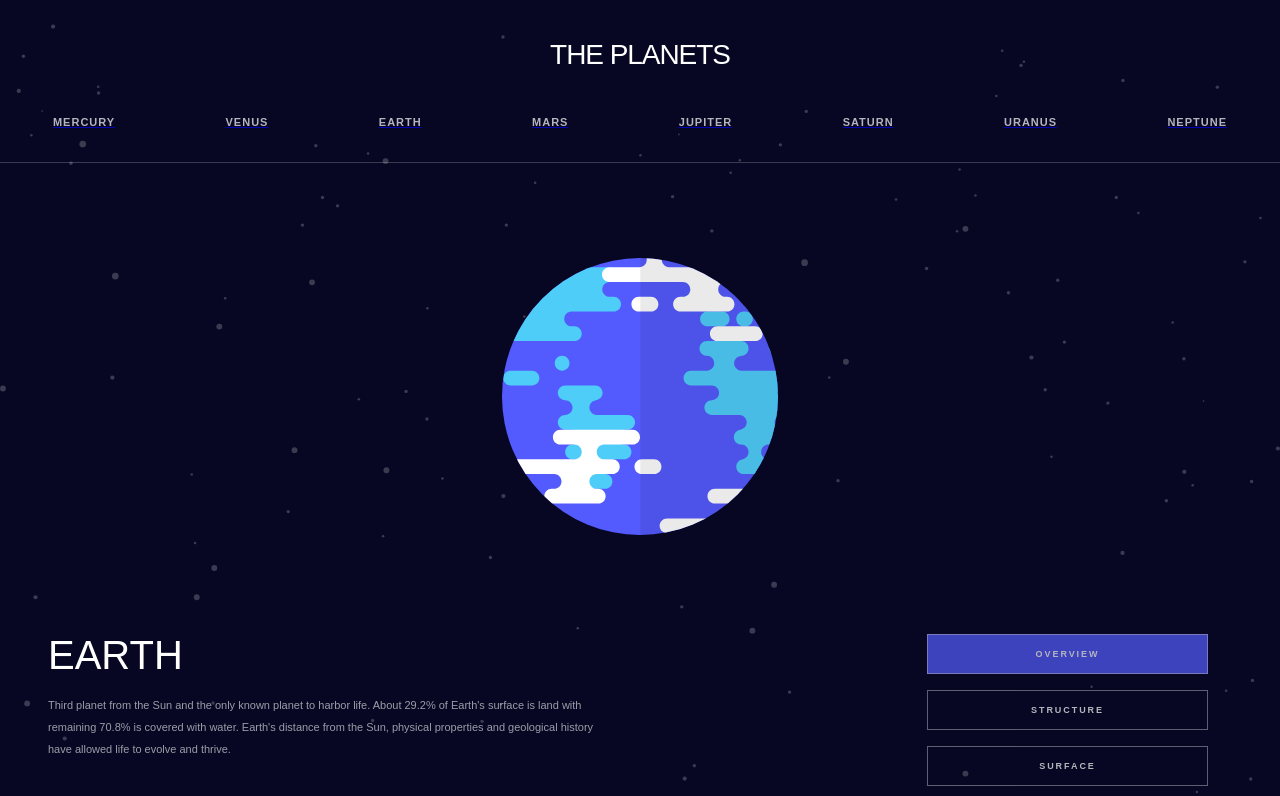
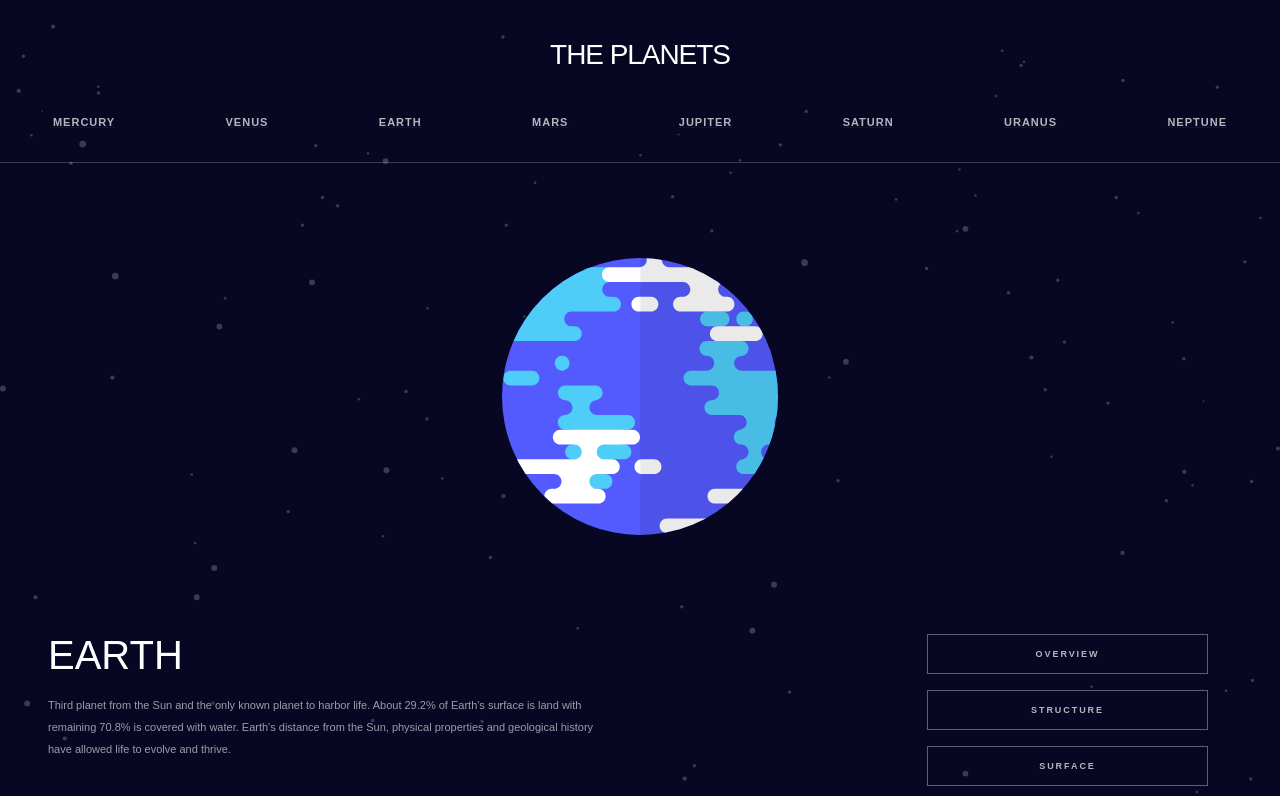
Before and after one commit to LevaniMesxia23/Planets-fact-site, a React (Vite) app: page /Earth in a window 1280 px wide. Shown: the top 796 px of the page. Built offline with nearby package versions, Linux system fonts and the light colour scheme.

Commit message:
fixed bugs

```diff
--- a/src/App.tsx
+++ b/src/App.tsx
@@ -1,13 +1,10 @@
 import Header from "./components/Header";
-import { createGlobalStyle } from "styled-components";
-import { useMediaQuery } from "@uidotdev/usehooks";
 import {
   BrowserRouter as Router,
   Routes,
   Route,
   Navigate,
 } from "react-router-dom";
-import { createContext, useContext } from 'react';
 import GlobalStyles from "./styles/GlobalStyles";
 import Planets from "./components/Planets";
 import React from "react";
--- a/src/components/Planets.tsx
+++ b/src/components/Planets.tsx
@@ -1,4 +1,3 @@
-import React from "react";
 import { useParams } from "react-router-dom";
 import styled, { keyframes } from "styled-components";
 import data from "../../starter-code/data.json";
@@ -42,17 +41,11 @@ interface Planet {
   };
 }
 
-interface Params {
-  planet: string | undefined;
-}
 
-interface OpacityState {
-  opacity: boolean;
-}
 
 export default function Planets() {
   const { images, setImages } = useContext(MyContext);
-  const params = useParams<Params>();
+  const params = useParams();
   const planetName = params.planet;
 
   const planet: Planet | undefined = data.find(
@@ -74,19 +67,12 @@ export default function Planets() {
     setOpacity(opacity);
   };
 
-  // if (window.innerWidth <= 786) {
-  //   return 1
-  // }
-
-  interface OpacityState {
-    opacity: boolean;
-  }
 
   const [opacity, setOpacity] = useState(true);
 
   return (
     <>
-      <Container color={planet?.design.color} opacity={opacity}>
+      <Container color={planet?.design.color}>
         <div className="couple-div">
           <div className="header-box">
             <span onClick={handleOverview}>OVERVIEW</span>
@@ -307,21 +293,16 @@ const Container = styled.div`
         border: 1px solid rgba(255, 255, 255, 0.5);
         opacity: 0.7;
       }
-      span:nth-child(1){
+      /* span:nth-child(1){
         background-color: ${(props) => props.color};
       }
       span:hover{
         background-color: ${(props) => props.color};
-      }
-
+      } */
 
       span:hover::after,
       span:focus::after {
         opacity: 0;
-      }
-      span:hover,
-      span:focus {
-        opacity: ${(props) => (props.opacity ? "1" : "0.2")};
       }
     }
   }
@@ -339,7 +320,6 @@ const ImageBox = styled.div`
     height: 8.125rem;
     flex-shrink: 0;
     position: absolute;
-    top: ${(props) => props.surface};
   }
   img {
     animation: ${fadeIn} 1s ease-in-out;
```
